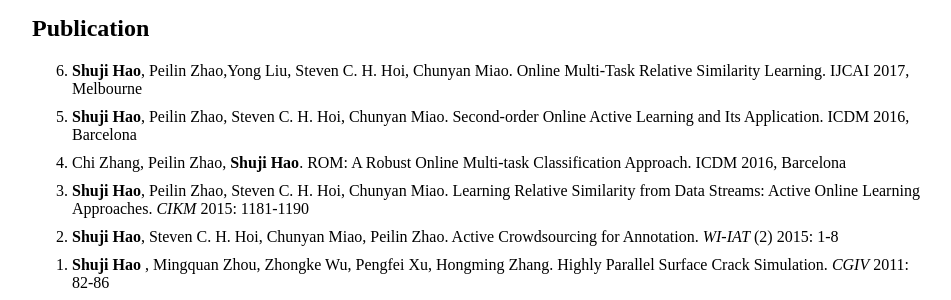
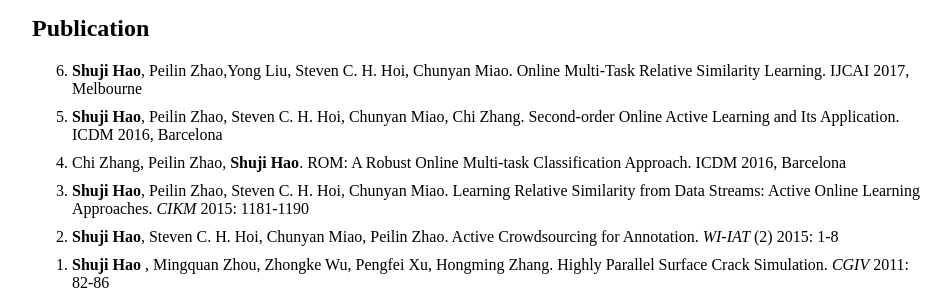
Before and after one commit to haoshuji/haoshuji.github.io, a Jekyll site: the page built from about/index.html, in a window 1280 px wide. Shown: the part 663-963 px from the top of the page, without its empty margins (160-1111 px from the left). Built offline with Jekyll 4.4.1, drawn with Linux system fonts in a browser that asks for light colours.

```diff
--- a/about/index.html
+++ b/about/index.html
@@ -31,7 +31,7 @@ title: Shuji Hao
 <ol reversed>
   <li><strong>Shuji Hao</strong>, Peilin Zhao,Yong Liu, Steven C. H. Hoi, Chunyan Miao. Online Multi-Task Relative Similarity Learning. IJCAI 2017, Melbourne
   </li>
-  <li><strong>Shuji Hao</strong>, Peilin Zhao, Steven C. H. Hoi, Chunyan Miao. Second-order Online Active Learning and Its Application. ICDM 2016, Barcelona
+  <li><strong>Shuji Hao</strong>, Peilin Zhao, Steven C. H. Hoi, Chunyan Miao, Chi Zhang. Second-order Online Active Learning and Its Application. ICDM 2016, Barcelona
   </li>
   <li>Chi Zhang, Peilin Zhao, <strong>Shuji Hao</strong>. ROM: A Robust Online Multi-task Classification Approach. ICDM 2016, Barcelona
   </li>
```
